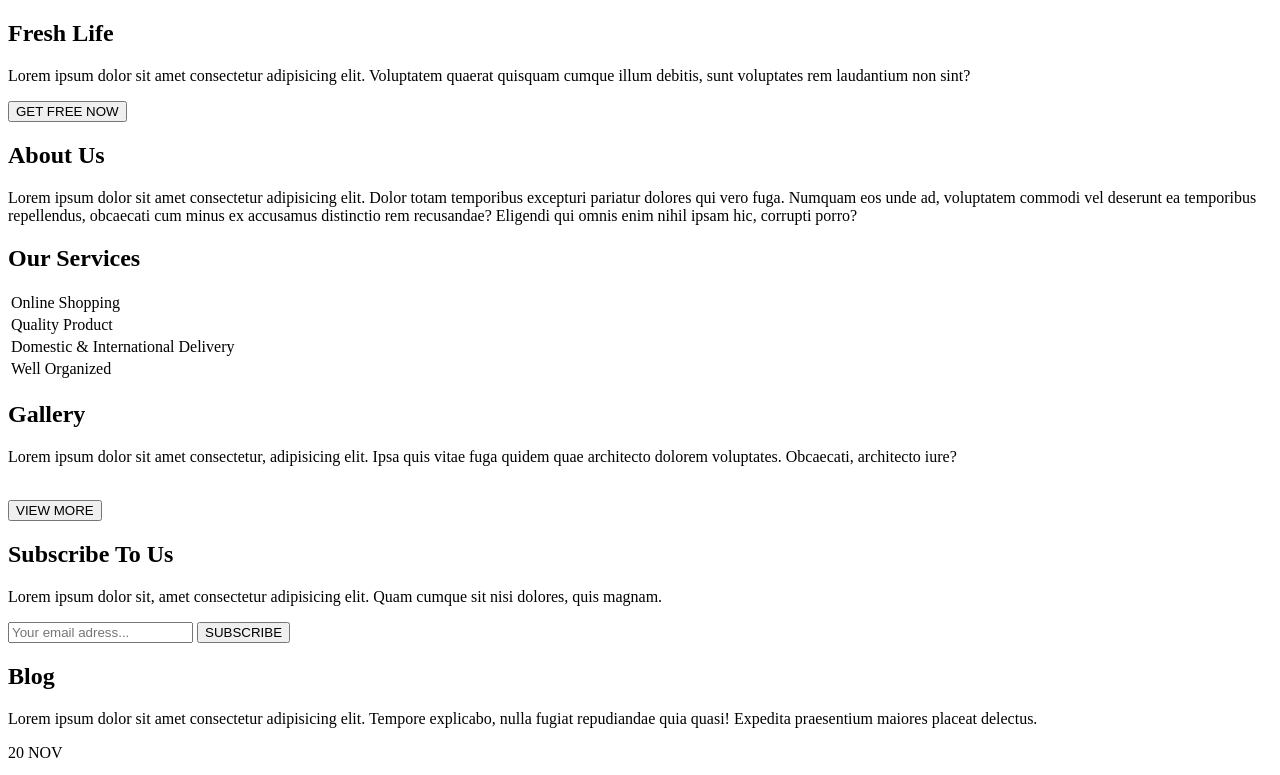
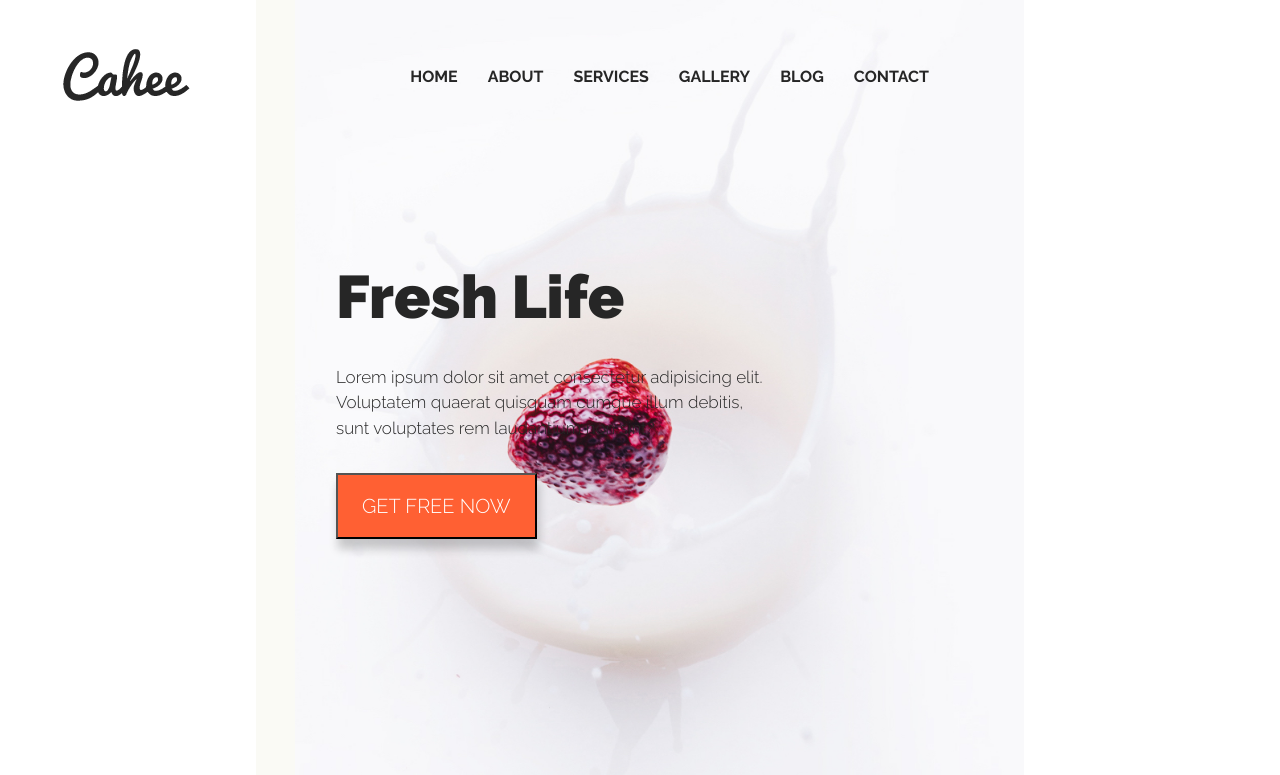
Before and after one commit to wilkpiotr/LAIT-project2, a plain HTML site: page index.html in a window 1280 px wide. Shown: the top 775 px of the page. Drawn offline with nearby package versions, Linux system fonts and the light colour scheme.

Commit message:
creates variables and other in sass, finished first section and navi

```diff
--- a/index.html
+++ b/index.html
@@ -2,22 +2,34 @@
 <html lang="en">
 <head>
     <meta charset="UTF-8">
-    <meta name="viewport" content="width=device-width, initial-scale=1.0">
+    <meta name="viewport" content="width=device-width, initial-scale=1, shrink-to-fit=no">
     <meta http-equiv="X-UA-Compatible" content="ie=edge">
     <title>Project 2</title>
+    <link href="https://fonts.googleapis.com/css?family=Pacifico|Raleway:300,700,900&amp;subset=latin-ext" rel="stylesheet">
+    <link rel="stylesheet" href="https://stackpath.bootstrapcdn.com/bootstrap/4.1.0/css/bootstrap.min.css" integrity="sha384-9gVQ4dYFwwWSjIDZnLEWnxCjeSWFphJiwGPXr1jddIhOegiu1FwO5qRGvFXOdJZ4" crossorigin="anonymous">
     <link rel="stylesheet" href="./css/index.css">
 </head>
 <body>
 
     <section class="header">
-        <header>
-            <nav></nav>
+            <nav class="navbar navbar-expand-lg navbar-color">
+                <div class="image-div">
+                    <img src="./images/logo.png" alt="logo">
+                </div>
+                <div class="navbar-nav">
+                    <a class="nav-item nav-link" href="#">HOME <span class="sr-only">(current)</span></a>
+                    <a class="nav-item nav-link" href="#">ABOUT</a>
+                    <a class="nav-item nav-link" href="#">SERVICES</a>
+                    <a class="nav-item nav-link" href="#">GALLERY</a>
+                    <a class="nav-item nav-link" href="#">BLOG</a>
+                    <a class="nav-item nav-link" href="#">CONTACT</a>
+                </div>
+            </nav>
             <div class="header-content">
                 <h2>Fresh Life</h2>
-                <p>Lorem ipsum dolor sit amet consectetur adipisicing elit. Voluptatem quaerat quisquam cumque illum debitis, sunt voluptates rem laudantium non sint?</p>
+                <p>Lorem ipsum dolor sit amet consectetur adipisicing elit.<br> Voluptatem quaerat quisquam cumque illum debitis,<br> sunt voluptates rem laudantium non sint?</p>
                 <button type="submit">GET FREE NOW</button>
             </div>
-        </header>
     </section>
 
     <section class="about-us">
--- /dev/null
+++ b/sass/_header.scss
@@ -0,0 +1,32 @@
+.header {
+    position: relative;
+    background: rgb(250, 250, 245) url('../images/header-bg.jpg') no-repeat center right;
+    background-size: contain;
+    height: 800px;
+    display: flex;
+    flex-direction: column;
+    justify-content: center;
+    .header-content {
+        margin-left: 80px;
+        h2 {
+            @extend .w900;
+            @extend .f60;
+            color: $dark-font-color;
+            margin-bottom: 32px;
+        }
+        p {
+            @extend .w300;
+            @extend .f17;
+            color: $dark-font-color;
+            margin-bottom: 32px;
+        }
+        button {
+            @extend .w300;
+            @extend .f20;
+            color: $white-font-color;
+            background-color: $button-header-bgc;
+            padding: 16px 24px;
+            box-shadow: $main-shadow;
+        }
+    }
+}
--- a/sass/_mixin.scss
+++ b/sass/_mixin.scss
@@ -0,0 +1,39 @@
+@mixin placeholder-color($placeholder-color) {
+    &::-webkit-input-placeholder {
+        color: $placeholder-color;
+    }
+    &:-moz-placeholder {
+        color: $placeholder-color;
+    }
+    &::-moz-placeholder {
+        color: $placeholder-color;
+    }
+    &:-ms-input-placeholder {
+        color: $placeholder-color;
+    }
+}
+
+@mixin radius($radius: 50px) {
+    -webkit-border-radius: $radius;
+    -moz-border-radius: $radius;
+    border-radius: $radius;
+  }
+
+@mixin animated($ms: $animationDuration, $ease: ease-in-out) {
+    -webkit-transition: all $ms $ease;
+    -moz-transition: all $ms $ease;
+    -ms-transition: all $ms $ease;
+    -o-transition: all $ms $ease;
+    transition: all $ms $ease;
+  }
+
+@mixin linear-gradient($from, $to) {
+    background: $to;
+    background: -moz-linear-gradient(top, $from 0%, $to 100%);
+    background: -webkit-gradient(linear, left top, left bottom, color-stop(0%,$from), color-stop(100%,$to));
+    background: -webkit-linear-gradient(top, $from 0%,$to 100%);
+    background: -o-linear-gradient(top, $from 0%,$to 100%);
+    background: -ms-linear-gradient(top, $from 0%,$to 100%);
+    background: linear-gradient(to bottom, $from 0%,$to 100%);
+    filter: progid:DXImageTransform.Microsoft.gradient(GradientType=0, startColorstr=#{$from}, endColorstr=#{$to})
+}
--- /dev/null
+++ b/sass/_navi.scss
@@ -0,0 +1,26 @@
+.navbar {
+    width: 100%;
+    height: 150px;
+    padding: inherit;
+    justify-content: flex-end;
+    position: fixed;
+    top: 0;
+    right: 20%;
+    .image-div {
+        padding-right: 16%;
+    }
+    .navbar-nav {
+        margin-right: 80px;
+        .nav-link {
+            color: $dark-font-color;
+            @extend .f16;
+            @extend .w700;
+            margin: 15px;
+            padding: 0;
+            border-top: 3px solid transparent;
+            &:hover {
+                border-top: 3px solid rgb(255, 96, 51);
+            }
+        }
+    }
+}
--- a/sass/_typography.scss
+++ b/sass/_typography.scss
@@ -0,0 +1,27 @@
+.font-families {
+    font-family: 'Raleway', sans-serif;
+    font-family: 'Pacifico', cursive;
+}
+// font sizes
+.f90 { font-size: 5.625rem; }
+.f60 { font-size: 3.75rem; }
+.f50 { font-size: 3.125rem; }
+.f40 { font-size: 2.5rem; }
+.f32 { font-size: 2rem; }
+.f20 { font-size: 1.25rem; }
+.f17 { font-size: 1.0625rem; }
+.f16 { font-size: 1rem; }
+.f15 { font-size: .9375rem; }
+.f13 { font-size: .8125rem; }
+// font-weight
+.w900 { font-weight: $black; }
+.w700 { font-weight: $bold; }
+.w400 { font-weight: $regular; }
+.w300 { font-weight: $light }
+// borders
+.nav-item-hover { border-top: 3px rgb(255, 96, 51); }
+.input-border { border: 1px rgb(38,38,38); }
+.form-item-active {
+    border-left: 3px rgb(53, 91, 130);
+    background-color: $form-item-active-bgc;
+}
--- a/sass/_variables.scss
+++ b/sass/_variables.scss
@@ -0,0 +1,38 @@
+
+// FONT COLORS
+$dark-font-color: rgb(38,38,38);
+$white-font-color: rgb(255, 255, 255);
+$placeholder-font-color: rgb(170, 170, 170);
+$footer-font-color: rgb(185, 185, 185);
+$footer-span-font-color: rgb(247, 43, 59);
+
+// BACKGROUNDS COLOR
+$button-header-bgc: rgb(255,96,51);
+$about-us-bgc: rgb(0, 176, 176);
+$our-service-rbg: rgb(112, 191, 255);
+$gallery-rbg: rgb(255, 233, 47);
+$gallery-button-bgc: rgb(85, 133, 162);
+$subscribe-button-bgc: rgb(150, 185, 44);
+$blog-button-bgc: rgb(247, 43, 59);
+$blog-bgc: rgb(176, 124, 247);
+$data-blog-bgc: rgb(86, 92, 101);
+$form-item-bgc: rgb(111, 212, 208);
+$form-item-active-bgc: rgb(0, 196, 196);
+$footer-bgc: rgb(38,38,38);
+
+// BORDER COLORS
+$navbar-border-color-hover: rgb(255,96,51);
+
+// GRADIENT COLORS
+
+
+// FONT WEIGHT
+$light: 300;
+$regular: 400;
+$bold: 700;
+$black: 900;
+// ANIMATIONS
+
+
+// SHADOW
+$main-shadow: 2px 10px 9px rgba(0,0,0,0.2);
--- a/sass/style.scss
+++ b/sass/style.scss
@@ -0,0 +1,18 @@
+@import 'variables';
+@import 'mixin';
+@import 'typography';
+@import 'navi';
+@import 'header';
+@import 'base';
+
+
+// font-family: 'Pacifico', cursive;
+// font-family: 'Raleway', sans-serif;
+
+
+body {
+    box-sizing: border-box;
+    position: relative;
+    padding: 0 20%;
+    font-family: 'Raleway', sans-serif;
+}
```
Also changed, not shown: css/index.css, 1 other file.
